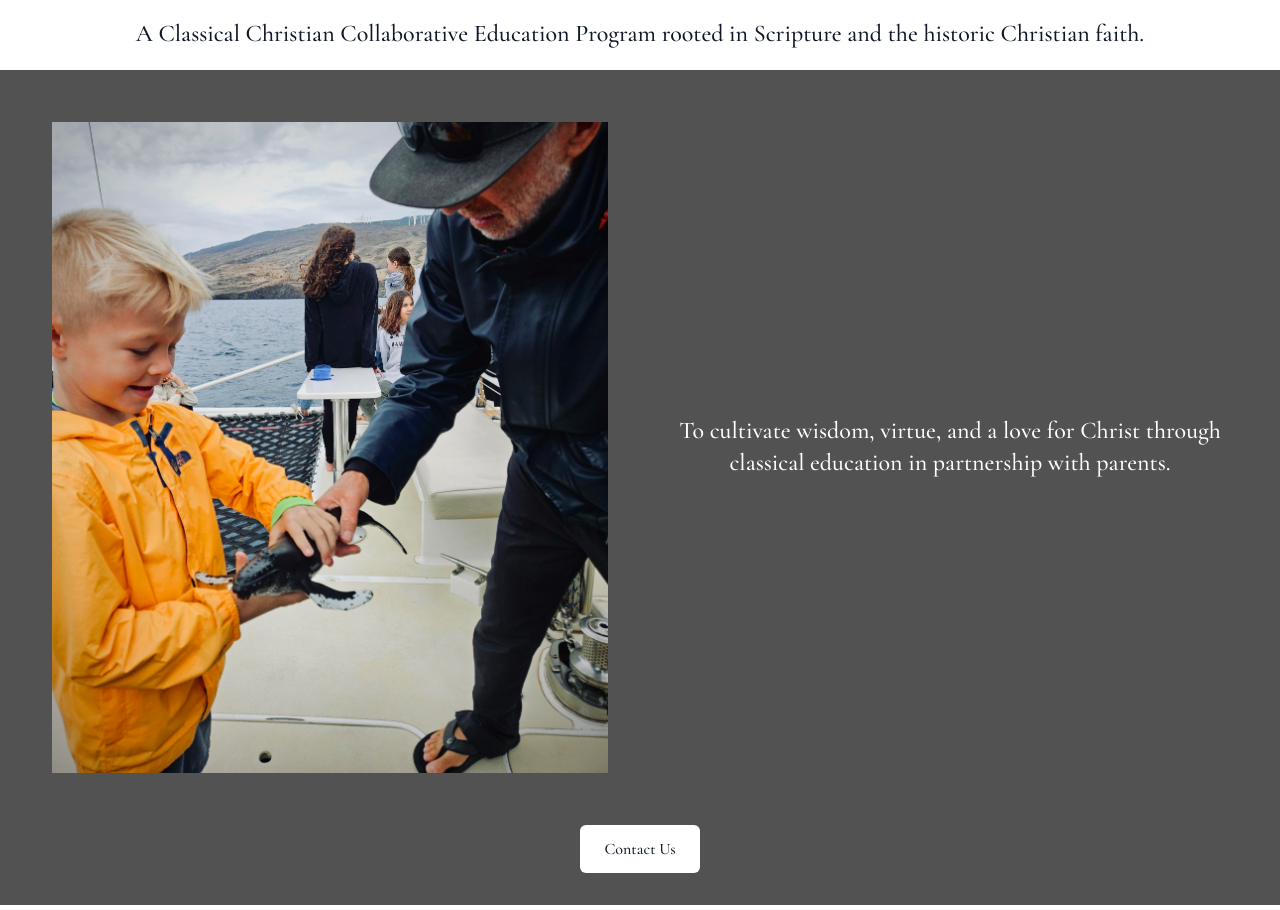
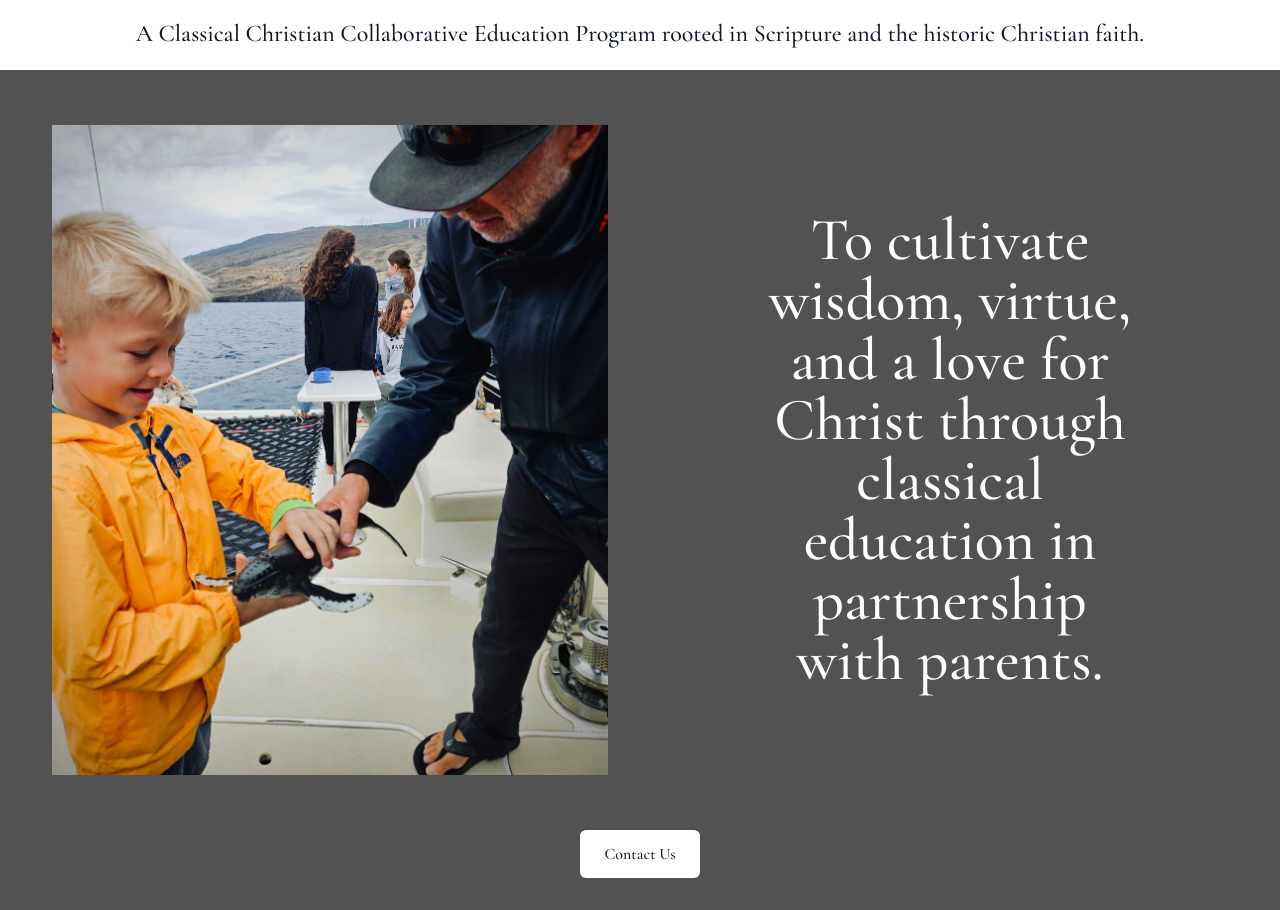
Before and after one commit to violinalan/papaii-academy, a Next.js app: page / in a window 1280 px wide. Shown: the part 752-1662 px from the top of the page. Built offline with nearby package versions, Linux system fonts and the light colour scheme.

Commit message:
enlarge text on home page

```diff
--- a/app/page.tsx
+++ b/app/page.tsx
@@ -30,7 +30,7 @@
       </div> */}
       <div className="p-5 grid lg:grid-cols-2 items-center">
         <img className="p-8" src="/whale_watch.jpeg" alt="Papa ʻĪʻī Christian Academy" />
-        <p className="text-white text-2xl text-center">
+        <p className="text-white text-6xl p-30 text-center">
           To cultivate wisdom, virtue, and a love for Christ through classical education in partnership with parents.
         </p>
       </div>
```
